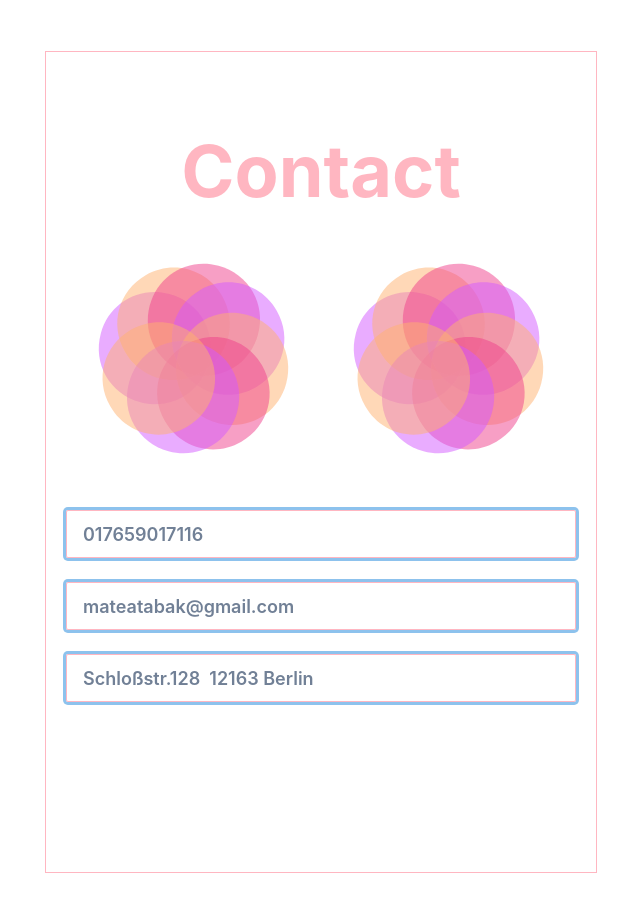
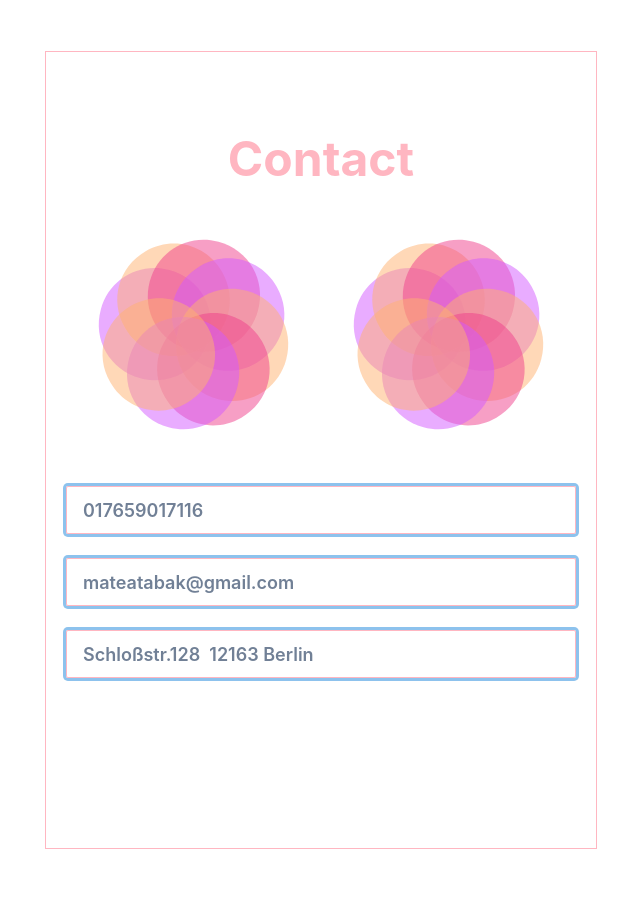
Before and after one commit to mateasportfolio/mtportfolio, a React (Create React App) app: page /aboutme in a window 1280 px wide. Shown: the part 1342-2254 px from the top of the page, without its empty margins (63-703 px from the left). Built offline with nearby package versions, Linux system fonts and the light colour scheme.

Commit message:
modified AboutMe.js

```diff
--- a/src/pages/AboutMe.js
+++ b/src/pages/AboutMe.js
@@ -179,7 +179,7 @@ const AboutMe = () => {
             >
               <br />
               <Heading
-                size="4xl"
+                size="2xl"
                 pt="15px"
                 alignSelf="center"
                 maxWidth="1200px"
```
